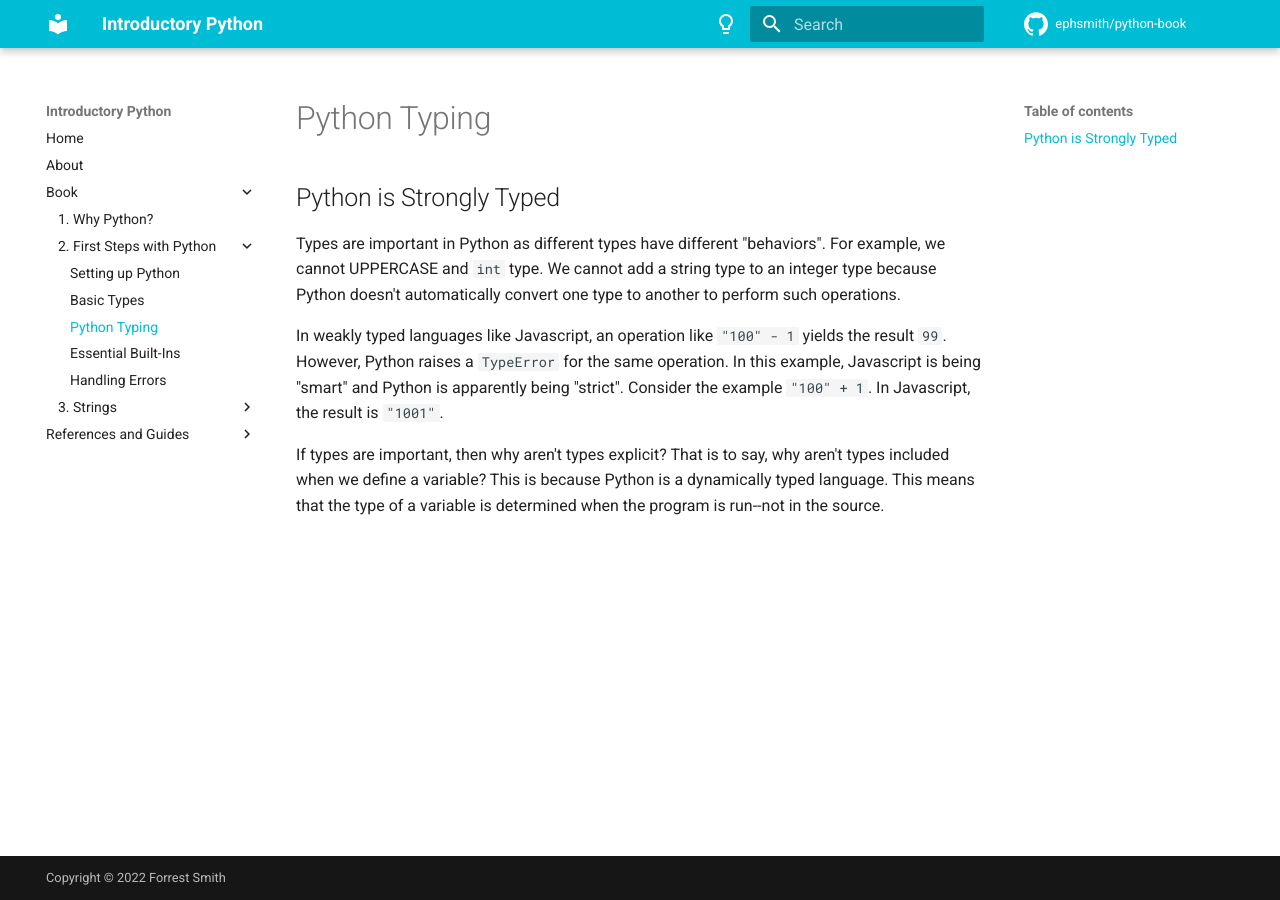
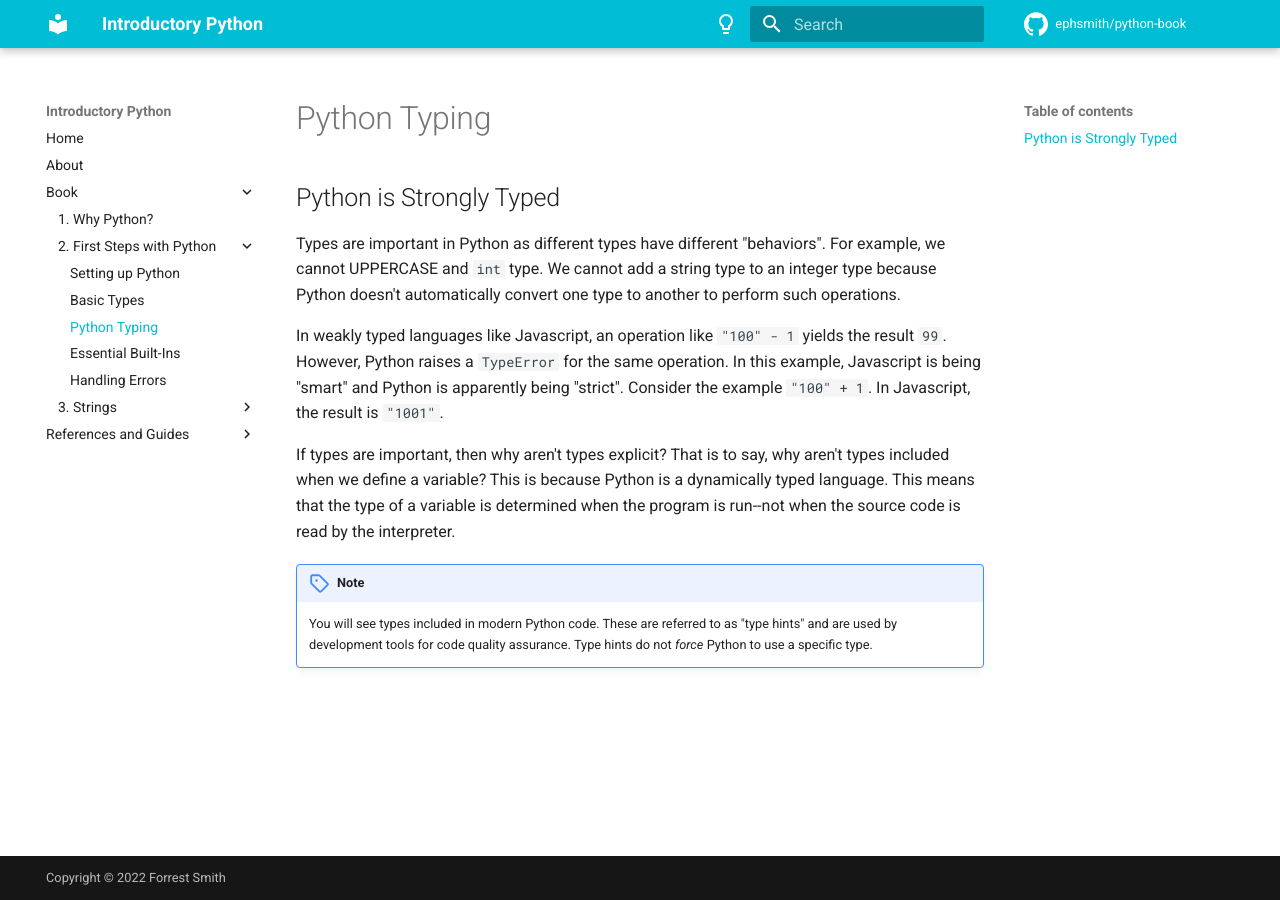
Before and after one commit to ephsmith/python-book, an MkDocs documentation site: the page built from docs/02/02-python-typing.md, in a window 1280 px wide. Built offline with MkDocs 1.6.1 and Material for MkDocs 9.7.7, drawn with Linux system fonts in a browser that asks for light colours; comment, search, counter and statistics services are not loaded.

Commit message:
Typing: Added note on type hints.

```diff
--- a/docs/02/02-python-typing.md
+++ b/docs/02/02-python-typing.md
@@ -12,4 +12,10 @@ Consider the example `"100" + 1`.  In Javascript, the result is `"1001"`.
 If types are important, then why aren't
 types explicit?  That is to say, why aren't types included when we define a variable?
 This is because Python is a dynamically typed language.  This means that the type of a
-variable is determined when the program is run--not in the source.
+variable is determined when the program is run--not when the source code is read by
+the interpreter.
+
+!!! note
+    You will see types included in modern Python code. These are referred to as "type
+    hints" and are used by development tools for code quality assurance. Type hints do
+    not *force* Python to use a specific type.
```
